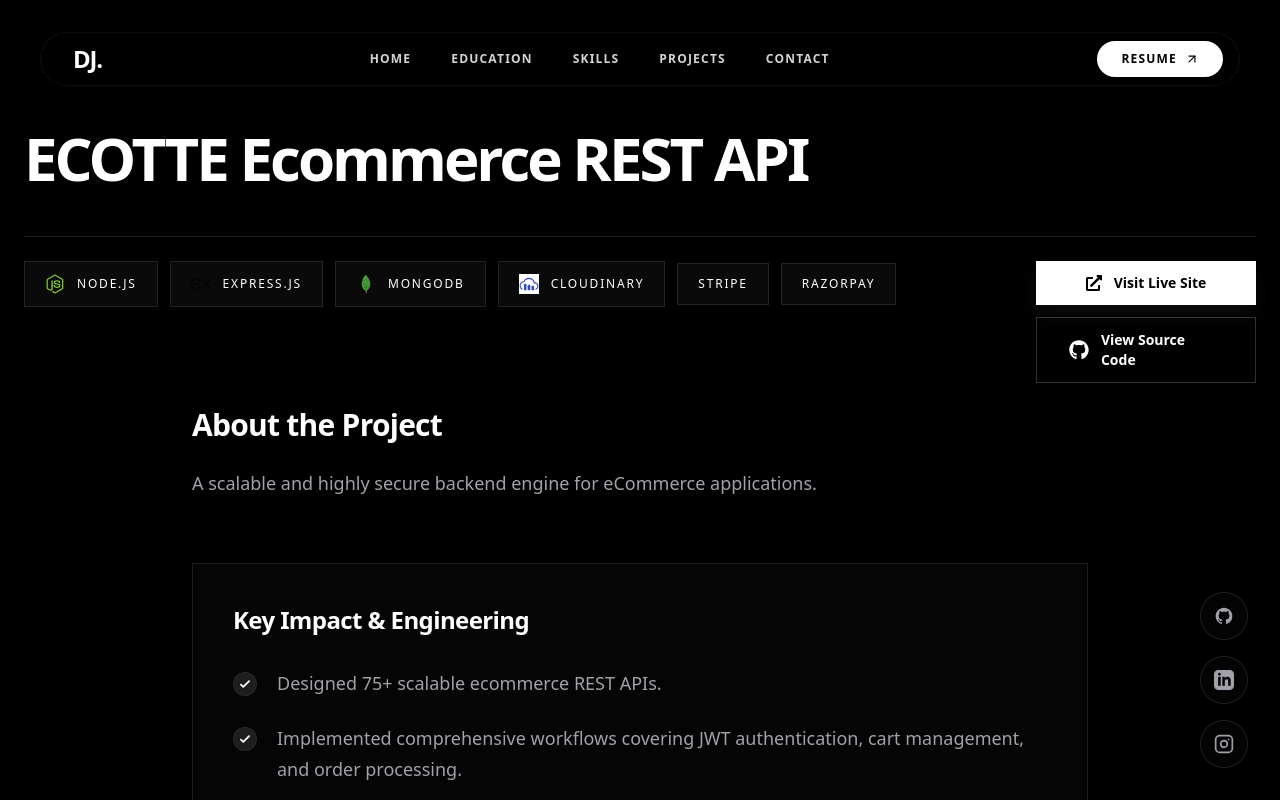
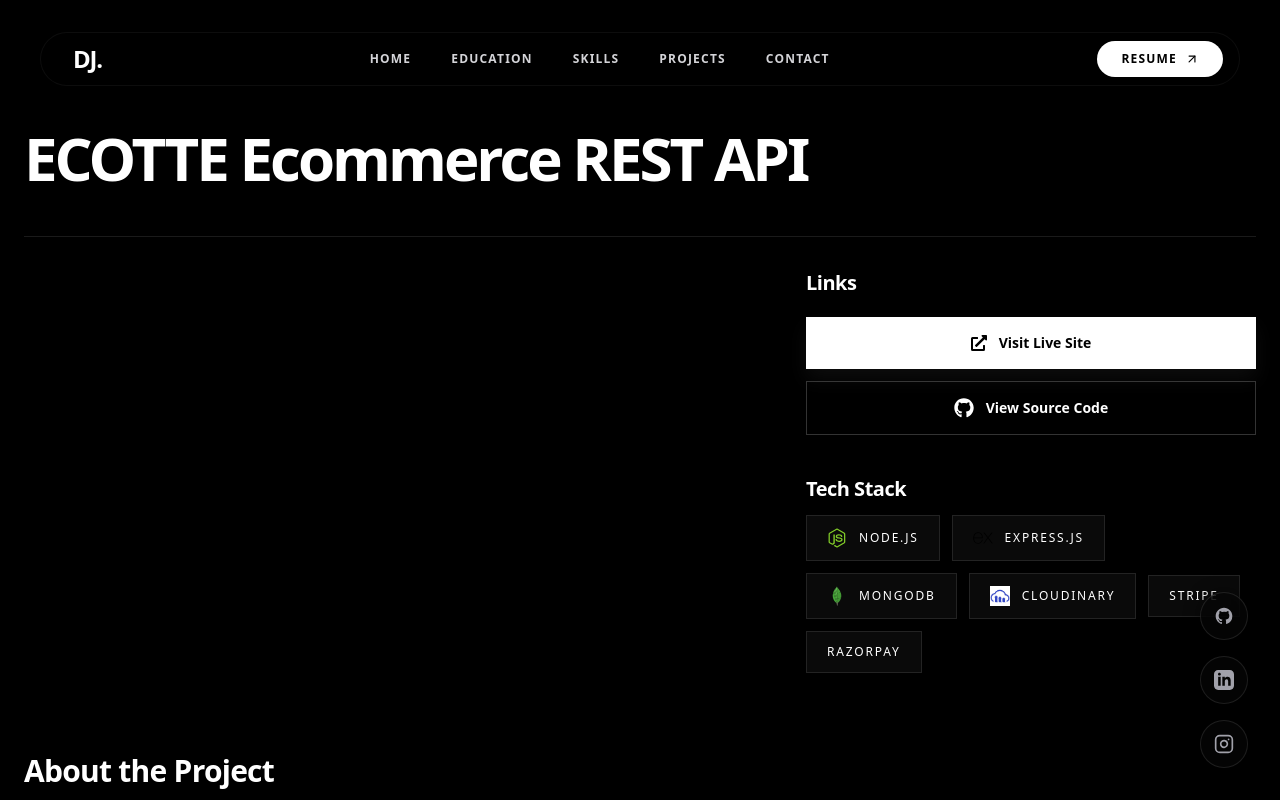
Before and after one commit to jdmkd/my-portfolio, a Next.js app: page /projects/ecotte-ecommerce in a window 1280 px wide. Shown: the top 800 px of the page. Built offline with nearby package versions, Linux system fonts and the light colour scheme.

Commit message:
style: redesign project layout with right sidebar, add dynamic island pagination, and fix InventoryOps data

```diff
--- a/src/app/projects/[slug]/page.js
+++ b/src/app/projects/[slug]/page.js
@@ -9,6 +9,7 @@
 import { projectData, getCodeLinkDisplay, isCodeAvailable } from "../../../components/Projects/project_data";
 import TechTags from '@/components/Projects/TechTags';
 import { FaGithub, FaExternalLinkAlt } from 'react-icons/fa';
+import { UserCircle2 } from 'lucide-react';
 
 export default function ProjectDetail({ params }) {
 
@@ -21,59 +22,23 @@
     if (!project) return <div className="min-h-screen flex items-center justify-center text-white bg-[#000000]">Project not found</div>;
 
     return (
-        <section className="min-h-screen bg-[#000000] text-white pt-32 pb-[6rem] px-6 font-sans selection:bg-white/20">
+        <section className="min-h-screen bg-[#000000] text-white pt-32 pb-[6rem] px-6 font-sans selection:bg-white/20 ">
             <div className="max-w-[1400px] mx-auto">
 
                 {/* Header Section */}
-                <div className="mb-12 flex flex-col gap-6">
+                <div className="mb-12 flex">
                     <h1 className="text-4xl sm:text-5xl md:text-6xl font-black tracking-tighter text-white leading-[1.1]">
                         {project.title}
                     </h1>
-                    {project.isClientProject && (
-                        <div className="flex">
-                            <span className="inline-flex items-center px-4 py-1.5 bg-white/5 text-white border border-white/10 text-xs font-bold uppercase tracking-[0.2em]">
-                                Client Project
-                            </span>
-                        </div>
-                    )}
                 </div>
 
-                {/* Meta Info: Tech Stack & Links */}
-                <div className="flex flex-col lg:flex-row lg:items-start justify-between gap-8 pb-6 border-t border-white/10">
-                    {/* Tech Stack */}
-                    <div className="flex-1">
-                        <TechTags tags={project.tech_stack} />
-                    </div>
+                {/* Main Layout Grid */}
+                <div className="flex flex-col lg:flex-row gap-10 xl:gap-16 mb-20 pt-8 border-t border-white/10">
 
-                    {/* Action Links */}
-                    <div className="flex flex-col sm:flex-row lg:flex-col items-stretch sm:items-center lg:items-end gap-3 shrink-0 mt-6">
-                        {project.live_demo && (
-                            <a
-                                href={project.live_demo}
-                                target="_blank"
-                                rel="noopener noreferrer"
-                                className="w-full sm:w-[220px] flex items-center justify-center gap-3 py-3 px-8 text-sm font-bold text-black bg-white hover:bg-zinc-200 transition-all duration-300 shadow-[0_10px_20px_rgba(255,255,255,0.05)] hover:-translate-y-1"
-                            >
-                                <FaExternalLinkAlt className="w-4 h-4" />
-                                <span>Visit Live Site</span>
-                            </a>
-                        )}
-                        {isCodeAvailable(project) && (
-                            <a
-                                href={project.code}
-                                target="_blank"
-                                rel="noopener noreferrer"
-                                className="w-full sm:w-[220px] flex items-center justify-center gap-3 py-3 px-8 text-sm font-bold text-white bg-transparent border border-white/20 hover:border-white hover:bg-white/5 transition-all duration-300"
-                            >
-                                <FaGithub className="w-5 h-5" />
-                                <span>View Source Code</span>
-                            </a>
-                        )}
-                    </div>
-                </div>
-                {/* Main Image Slider */}
+                    {/* Left Column: Image Slider */}
+                    <div className="flex-1 min-w-0">
                         {project.images && project.images.length > 0 && (
-                    <div className="w-full overflow-hidden shadow-[0_20px_50px_rgba(255,255,255,0.02)] border border-white/10 bg-[#050505] mb-20 relative">
+                            <div className="w-full overflow-hidden shadow-[0_20px_50px_rgba(255,255,255,0.02)] border border-white/10 bg-[#050505] relative rounded-xl">
                                 <div className="absolute top-0 left-0 w-full h-12 bg-[#030303] border-b border-white/10 flex items-center px-6 gap-2 z-10">
                                     <div className="w-3 h-3 rounded-full bg-zinc-700"></div>
                                     <div className="w-3 h-3 rounded-full bg-zinc-700"></div>
@@ -91,13 +56,38 @@
                                         loop={true}
                                         modules={[Navigation, Pagination]}
                                         autoplay={{ delay: 4500 }}
-                                className="w-full aspect-[16/10]"
-                                style={{
-                                    "--swiper-pagination-color": "#ffffff",
-                                    "--swiper-pagination-bullet-inactive-color": "#aaaaaa",
-                                    "--swiper-pagination-bullet-inactive-opacity": "0.5",
-                                }}
+                                        className="w-full h-[300px] sm:h-[350px] lg:h-[450px]"
                                     >
+                                        <style>{`
+                                            .group\\/slider .swiper-pagination {
+                                                background: rgba(0, 0, 0, 0.6);
+                                                backdrop-filter: blur(12px);
+                                                -webkit-backdrop-filter: blur(12px);
+                                                border: 1px solid rgba(255, 255, 255, 0.1);
+                                                border-radius: 9999px;
+                                                padding: 10px 20px;
+                                                width: auto !important;
+                                                left: 50% !important;
+                                                transform: translateX(-50%) !important;
+                                                bottom: 24px !important;
+                                                display: flex !important;
+                                                align-items: center;
+                                                gap: 10px;
+                                            }
+                                            .group\\/slider .swiper-pagination-bullet {
+                                                margin: 0 !important;
+                                                background: #ffffff !important;
+                                                opacity: 0.4;
+                                                width: 10px;
+                                                height: 10px;
+                                                transition: all 0.3s ease;
+                                            }
+                                            .group\\/slider .swiper-pagination-bullet-active {
+                                                opacity: 1;
+                                                width: 28px;
+                                                border-radius: 9999px;
+                                            }
+                                        `}</style>
                                         {project.images.map((image, index) => (
                                             <SwiperSlide key={index} className="relative w-full h-full overflow-hidden">
                                                 <img
@@ -123,9 +113,57 @@
                                 </div>
                             </div>
                         )}
+                    </div>
+
+                    {/* Right Column: Meta Info */}
+                    <div className="w-full lg:w-[450px] shrink-0 flex flex-col gap-10">
+                        {/* Action Links */}
+                        {project.isClientProject && (
+                            <div className="flex flex-col gap-4">
+                                <span className="inline-flex items-center justify-center px-4 py-4 bg-white/10 text-white border border-white/10 text-xs font-bold uppercase tracking-[0.2em]">
+                                    <UserCircle2 className="w-4 h-4 mr-2" />
+                                    Client Project
+                                </span>
+                            </div>
+                        )}
+                        <div className="flex flex-col gap-4">
+                            <h3 className="text-xl font-bold tracking-tight text-white mb-1">Links</h3>
+                            <div className="flex flex-col gap-3">
+                                {project.live_demo && (
+                                    <a
+                                        href={project.live_demo}
+                                        target="_blank"
+                                        rel="noopener noreferrer"
+                                        className="w-full flex items-center justify-center gap-3 py-4 px-6 text-sm font-bold text-black bg-white hover:bg-zinc-200 transition-all duration-300 shadow-[0_10px_20px_rgba(255,255,255,0.05)] hover:-translate-y-1"
+                                    >
+                                        <FaExternalLinkAlt className="w-4 h-4" />
+                                        <span>Visit Live Site</span>
+                                    </a>
+                                )}
+                                {isCodeAvailable(project) && (
+                                    <a
+                                        href={project.code}
+                                        target="_blank"
+                                        rel="noopener noreferrer"
+                                        className="w-full flex items-center justify-center gap-3 py-4 px-6 text-sm font-bold text-white bg-transparent border border-white/20 hover:border-white hover:bg-white/5 transition-all duration-300"
+                                    >
+                                        <FaGithub className="w-5 h-5" />
+                                        <span>View Source Code</span>
+                                    </a>
+                                )}
+                            </div>
+                        </div>
+
+                        {/* Tech Stack */}
+                        <div className="flex flex-col gap-2">
+                            <h3 className="text-xl font-bold tracking-tight text-white mb-1">Tech Stack</h3>
+                            <TechTags tags={project.tech_stack} className="mt-0" />
+                        </div>
+                    </div>
+                </div>
 
                 {/* Content Section */}
-                <div className="max-w-4xl mx-auto flex flex-col gap-16">
+                <div className="mx-auto flex flex-col gap-16">
 
                     {/* About Section */}
                     <div className="flex flex-col gap-6">
--- a/src/components/Footer/Footer.tsx
+++ b/src/components/Footer/Footer.tsx
@@ -26,7 +26,7 @@
   }, []);
 
   return (
-    <footer className="w-full bg-[#000000] text-white border-none pt-24 pb-8 px-8 sm:px-12 lg:px-16 overflow-hidden relative">
+    <footer className="w-full bg-[#000000] text-white border-t border-white/20 pt-24 pb-8 px-8 sm:px-12 lg:px-16 overflow-hidden relative">
       {/* Top Section: Links & Info */}
       <div className="flex flex-col md:flex-row justify-between items-start gap-16 mb-24 max-w-7xl mx-auto w-full">
         <div className="flex flex-col gap-4">
--- a/src/components/Projects/TechTags.tsx
+++ b/src/components/Projects/TechTags.tsx
@@ -3,8 +3,8 @@
 import Image from "next/image";
 import { TECH_STACK } from "../../config/tech-stack";
 
-const TechTags = ({ tags }) => (
-  <div className="flex flex-wrap gap-2 sm:gap-3 items-center mt-6">
+const TechTags = ({ tags, className = "mt-6" }) => (
+  <div className={`flex flex-wrap gap-2 sm:gap-3 items-center ${className}`}>
     {tags.map((tag, index) => {
       // Direct dictionary lookup - perfectly scalable
       const tech = TECH_STACK[tag];
--- a/src/components/Projects/project_data.ts
+++ b/src/components/Projects/project_data.ts
@@ -43,7 +43,7 @@
       "REST APIs",
       "TypeScript"
     ],
-    "live_demo": "https://iinvops.vercel.app",
+    "live_demo": "https://invops.vercel.app",
     "code": null,
     "about": "A powerful multi-tenant SaaS point-of-sale and inventory management system.",
     "features": [
@@ -54,7 +54,7 @@
       "Implemented RBAC enforcement across 40+ protected API routes and multi-role administrative workflows.",
       "Designed transactional inventory update mechanisms to maintain stock consistency and prevent overselling across billing, purchase, and order operations."
     ],
-    "isClientProject": true,
+    "isClientProject": false,
     "clientMessage": "SaaS Platform currently in production",
     "images": [
       inventoryops_image_1,
```
Lines whose indentation alone changed are shown as unchanged.
